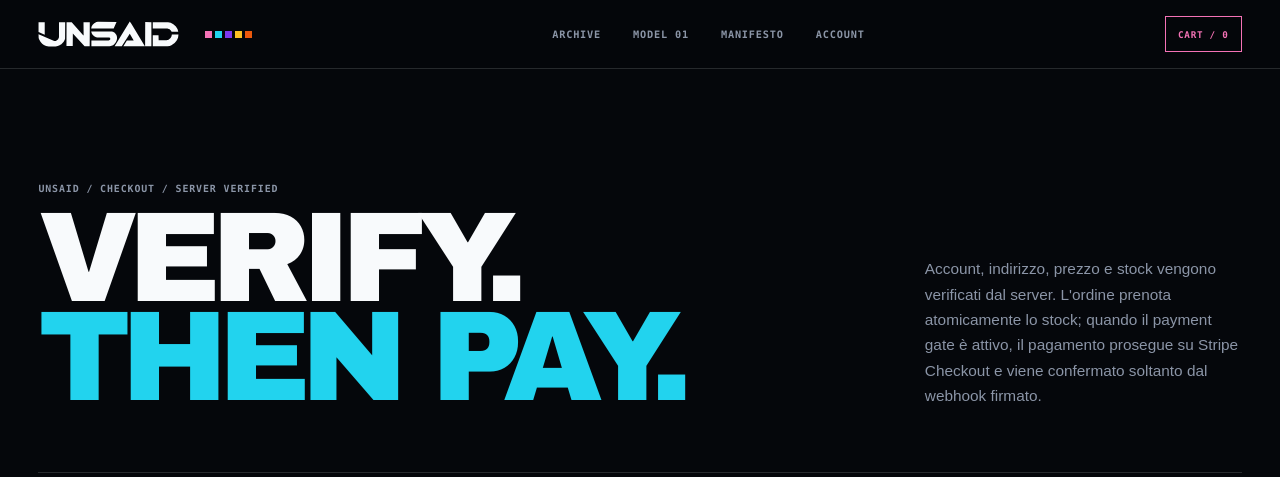
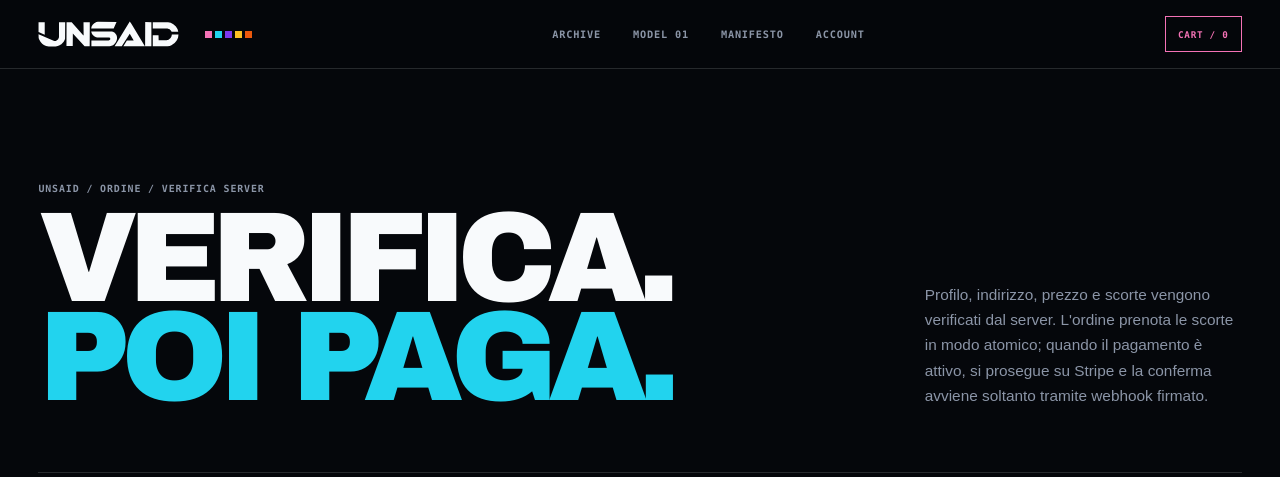
Before and after one commit to gernotfound/unsaid, a Next.js app in the folder apps/web/: page /checkout in a window 1280 px wide. Shown: the top 477 px of the page. Built offline with nearby package versions, Linux system fonts and the light colour scheme; no server answers.

Commit message:
Italianizza interfaccia pubblica

```diff
--- a/apps/web/src/app/(store)/checkout/page.tsx
+++ b/apps/web/src/app/(store)/checkout/page.tsx
@@ -16,8 +16,8 @@
 export const dynamic = "force-dynamic";
 
 export const metadata: Metadata = {
-  title: "Checkout",
-  description: "Checkout UNSAID con account verificato, indirizzo italiano, prenotazione stock e pagamento hosted.",
+  title: "Conferma ordine",
+  description: "Conferma ordine UNSAID con profilo verificato, indirizzo italiano, prenotazione scorte e pagamento sicuro.",
 };
 
 type CheckoutPageProps = {
@@ -58,10 +58,10 @@
       <div className={styles.inner}>
         <header className={styles.hero}>
           <div>
-            <p className={styles.kicker}>UNSAID / CHECKOUT / SERVER VERIFIED</p>
-            <h1>VERIFY.<br /><span>THEN PAY.</span></h1>
+            <p className={styles.kicker}>UNSAID / ORDINE / VERIFICA SERVER</p>
+            <h1>VERIFICA.<br /><span>POI PAGA.</span></h1>
           </div>
-          <p>Account, indirizzo, prezzo e stock vengono verificati dal server. L&apos;ordine prenota atomicamente lo stock; quando il payment gate è attivo, il pagamento prosegue su Stripe Checkout e viene confermato soltanto dal webhook firmato.</p>
+          <p>Profilo, indirizzo, prezzo e scorte vengono verificati dal server. L&apos;ordine prenota le scorte in modo atomico; quando il pagamento è attivo, si prosegue su Stripe e la conferma avviene soltanto tramite webhook firmato.</p>
         </header>
 
         {validReturn ? (
```
